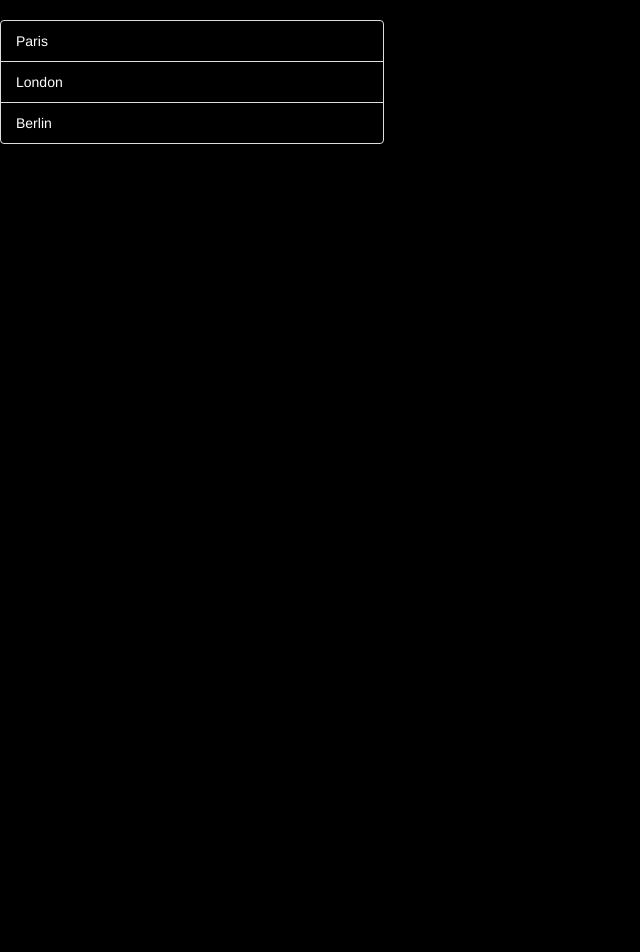
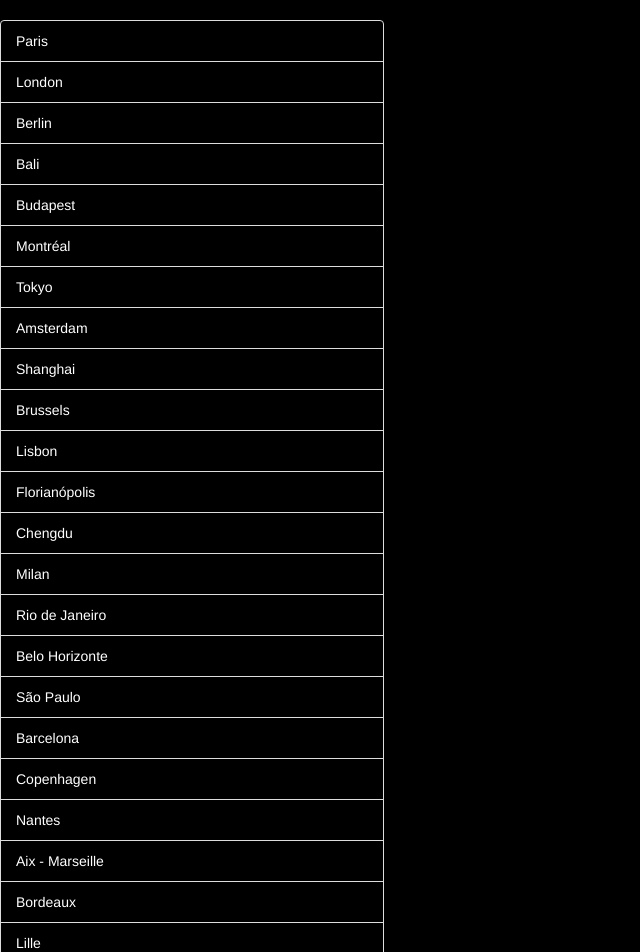
Before and after one commit to d-tello/React-Redux-Cities, a React app: page / in a window 1280 px wide. Shown: the top 952 px of the page, without its empty margins (0-640 px from the left). Before the commit the page ends 800 px from the top, so only its background shows below. Built offline with nearby package versions, Linux system fonts and the light colour scheme.

Commit message:
Add City List action and reducer

```diff
--- a/src/actions/index.js
+++ b/src/actions/index.js
@@ -1 +1,10 @@
-// TODO: add and export your own actions
+import cities from "../cities";
+
+function setCities() {
+  return {
+    type: "SET_CITIES",
+    payload: cities,
+  };
+}
+
+export default setCities;
--- /dev/null
+++ b/src/cities.js
@@ -0,0 +1,26 @@
+export default [
+  { name: "Paris", address: "16 Villa Gaudelet, 75011 Paris", slug: "paris" },
+  { name: "London", address: "14-22 Elder St, London E1 6BT", slug: "london" },
+  { name: "Berlin", address: "Rudi-Dutschke-Straße 26, 10969 Berlin", slug: "berlin" },
+  { name: "Bali", address: "Jalan Raya Batu Bolong, Canggu, Badung Regency, Bali, Indonesia", slug: "bali" },
+  { name: "Budapest", address: "Budapest, Hungary", slug: "budapest" },
+  { name: "Montréal", address: "5333, avenue Casgrain, 102, Montréal (Québec), H2T1X3", slug: "montreal" },
+  { name: "Tokyo", address: "2-11-3 Meguro, Meguro-ku, Tokyo ", slug: "tokyo" },
+  { name: "Amsterdam", address: "Overhoeksplein 2, 1031 KS Amsterdam", slug: "amsterdam" },
+  { name: "Shanghai", address: "129 West Yan\"an Road, JingAn District, Shanghai", slug: "shanghai" },
+  { name: "Brussels", address: "Place Sainte-Gudule 5, 1000 Brussels", slug: "brussels" },
+  { name: "Lisbon", address: "Avenida Casal Ribeiro 28, Lisbon", slug: "lisbon" },
+  { name: "Florianópolis", address: "Rod. José Carlos Daux, 4150 - Saco Grande, Florianópolis - SC, 88032-005", slug: "florianopolis" },
+  { name: "Chengdu", address: "399 Fucheng Avenue West Section, Chengdu, Sichuan, China", slug: "chengdu" },
+  { name: "Milan", address: "Milan, Metropolitan City of Milan, Italy", slug: "milan" },
+  { name: "Rio de Janeiro", address: "Rua Duque Estrada, 41 - Gávea, Rio de Janeiro", slug: "rio" },
+  { name: "Belo Horizonte", address: "Av. Afonso Pena, 2881, Belo Horizonte", slug: "belo-horizonte" },
+  { name: "São Paulo", address: "Rua Mourato Coelho, 1404 – Vila Madalena, São Paulo - SP", slug: "sao-paulo" },
+  { name: "Barcelona", address: "Travessera de Dalt, 33, 08024 Barcelona", slug: "barcelona" },
+  { name: "Copenhagen", address: "Ahornsgade 15, 2200 KBH N", slug: "copenhagen" },
+  { name: "Nantes", address: "11 impasse Juton, Nantes", slug: "nantes" },
+  { name: "Aix - Marseille", address: "Rue Joseph Biaggi, 13003 Marseille", slug: "aix-marseille" },
+  { name: "Bordeaux", address: "107 cours Balguerie Stuttenberg, 33300", slug: "bordeaux" },
+  { name: "Lille", address: "2 Avenue des Saules, 59000 Lille", slug: "lille" },
+  { name: "Lyon", address: "23 Rue Paul Montrochet, 69002 Lyon", slug: "lyon" }
+];
--- a/src/components/app.jsx
+++ b/src/components/app.jsx
@@ -2,20 +2,10 @@
 
 import CityList from '../containers/city_list';
 
-const cities = [
-  { name: "Paris", address: "16 Villa Gaudelet, 75011 Paris", slug: "paris" },
-  { name: "London", address: "14-22 Elder St, London E1 6BT", slug: "london" },
-  {
-    name: "Berlin",
-    address: "Rudi-Dutschke-Straße 26, 10969 Berlin",
-    slug: "berlin",
-  },
-];
-
 const App = () => {
   return (
     <div className="app">
-      <CityList cities={cities} />
+      <CityList />
     </div>
   );
 };
--- a/src/containers/city_list.jsx
+++ b/src/containers/city_list.jsx
@@ -1,7 +1,15 @@
 import React, { Component } from "react";
+import { bindActionCreators } from "redux";
+import { connect } from "react-redux";
 import City from "./city";
 
+import setCities from "../actions";
+
 class CityList extends Component {
+  componentWillMount() {
+    this.props.setCities();
+  }
+
   render() {
     return (
       <div className="cities">
@@ -13,4 +21,15 @@
   }
 }
 
-export default CityList;
+function mapStateToProps(state) {
+  return {
+    cities: state.cities
+  };
+}
+
+function mapDispatchToProps(dispatch) {
+  return bindActionCreators({ setCities }, dispatch);
+}
+
+// export default FlatList;
+export default connect(mapStateToProps, mapDispatchToProps)(CityList);
--- a/src/index.jsx
+++ b/src/index.jsx
@@ -1,16 +1,18 @@
 // external modules
-import React from 'react';
-import ReactDOM from 'react-dom';
-import { Provider } from 'react-redux';
-import { createStore, combineReducers } from 'redux';
+import React from "react";
+import ReactDOM from "react-dom";
+import { Provider } from "react-redux";
+import { createStore, combineReducers } from "redux";
 
 // internal modules
-import App from './components/app';
-import '../assets/stylesheets/application.scss';
+import App from "./components/app";
+import "../assets/stylesheets/application.scss";
 
-// State and reducers
+// Reducers
+import citiesReducer from "./reducers/cities_reducer";
+
 const reducers = combineReducers({
-  changeMe: (state = null, action) => state
+  cities: citiesReducer,
 });
 
 // render an instance of the component in the DOM
@@ -18,5 +20,5 @@
   <Provider store={createStore(reducers)}>
     <App />
   </Provider>,
-  document.getElementById('root')
+  document.getElementById("root")
 );
--- /dev/null
+++ b/src/reducers/cities_reducer.js
@@ -0,0 +1,11 @@
+export default function (state, action) {
+  if (state === undefined) {
+    return [];
+  }
+  switch (action.type) {
+    case "SET_CITIES":
+      return action.payload;
+    default:
+      return state;
+  }
+}
```
Also changed, not shown: src/containers/city.jsx (+4 -4 lines).
